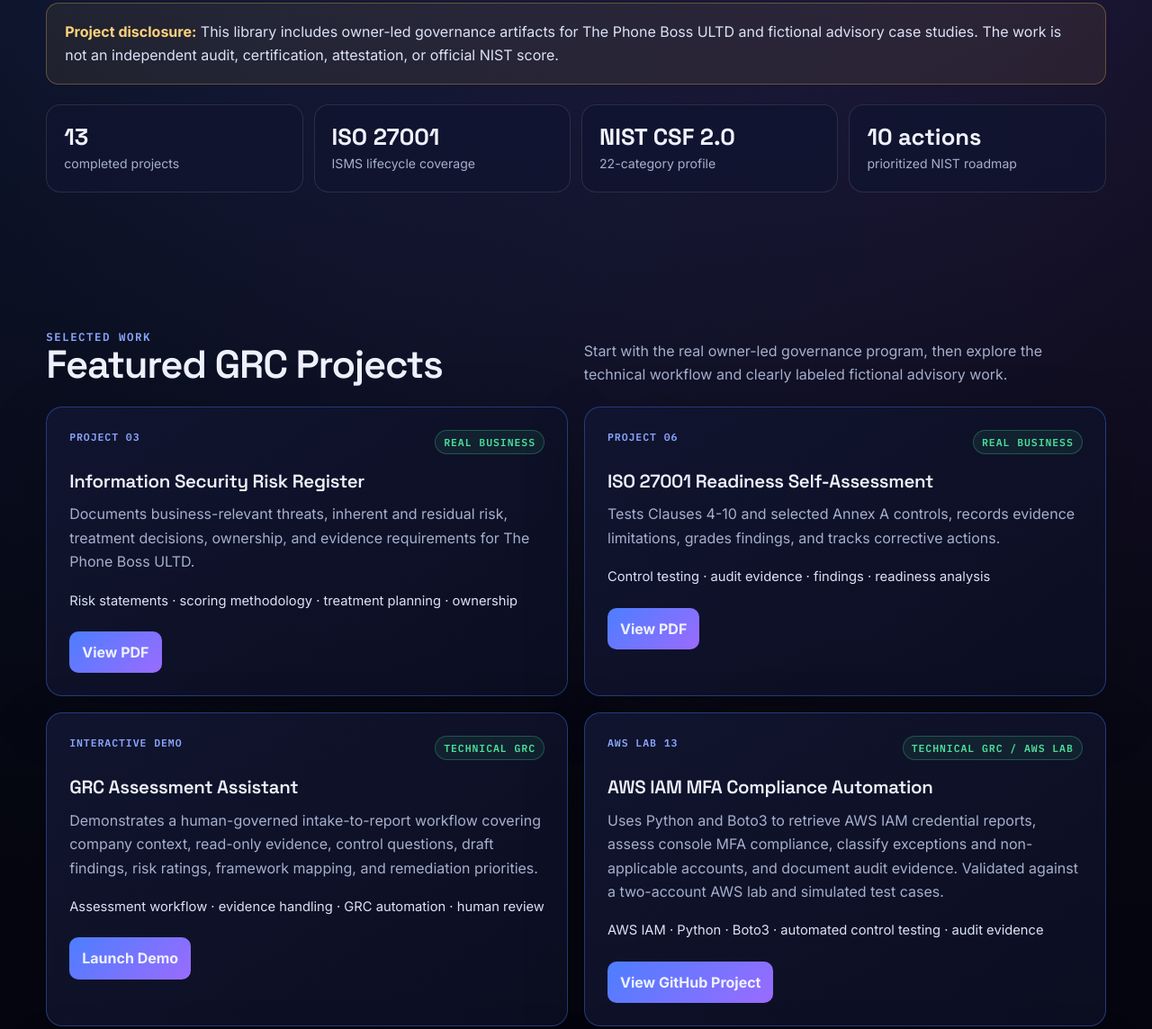
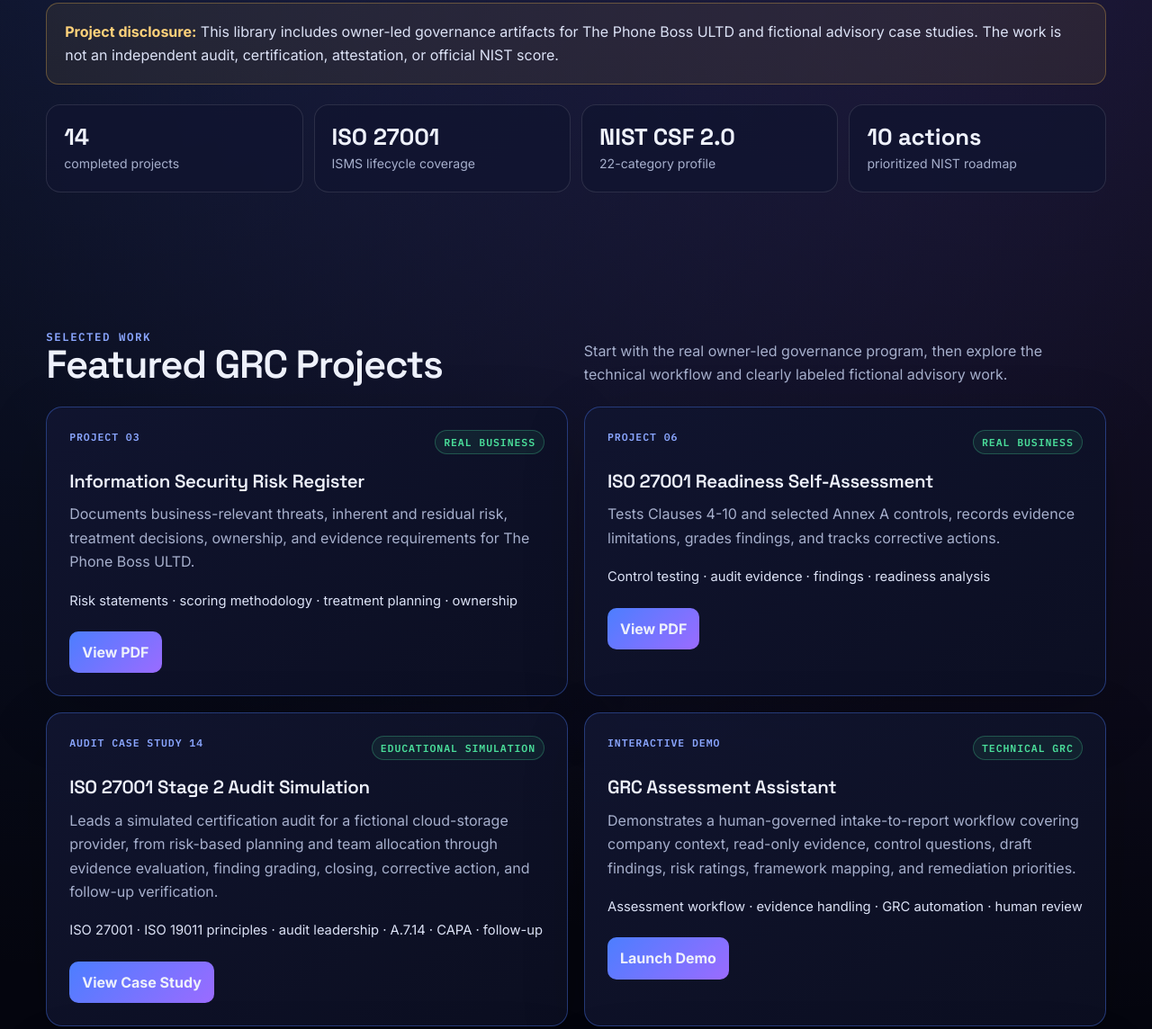
Before and after one commit to RichVince/R-Vincent, a plain HTML site: page grc-projects.html in a window 1280 px wide. Shown: the part 477-1621 px from the top of the page at 90% size. Drawn offline with Linux system fonts and the light colour scheme.

Commit message:
Feature ISO 27001 Stage 2 audit case study

```diff
--- a/grc-projects.html
+++ b/grc-projects.html
@@ -22,7 +22,7 @@
       <h1>From security requirements to <span class="gradient">defensible evidence.</span></h1>
       <p>This project library shows an end-to-end, owner-led security governance program for The Phone Boss ULTD: scope and context, risk assessment, control selection, policies, readiness testing, evidence ownership, supplier review, performance metrics, corrective action, and NIST CSF profiling.</p>
       <div class="notice"><strong>Project disclosure:</strong> This library includes owner-led governance artifacts for The Phone Boss ULTD and fictional advisory case studies. The work is not an independent audit, certification, attestation, or official NIST score.</div>
-      <div class="summary"><div class="metric"><b>13</b><span>completed projects</span></div><div class="metric"><b>ISO 27001</b><span>ISMS lifecycle coverage</span></div><div class="metric"><b>NIST CSF 2.0</b><span>22-category profile</span></div><div class="metric"><b>10 actions</b><span>prioritized NIST roadmap</span></div></div>
+      <div class="summary"><div class="metric"><b>14</b><span>completed projects</span></div><div class="metric"><b>ISO 27001</b><span>ISMS lifecycle coverage</span></div><div class="metric"><b>NIST CSF 2.0</b><span>22-category profile</span></div><div class="metric"><b>10 actions</b><span>prioritized NIST roadmap</span></div></div>
     </div></section>
 
     <section class="wrap" aria-labelledby="featured-title">
@@ -30,6 +30,7 @@
       <div class="grid">
         <article class="card featured"><div class="top"><span class="num">Project 03</span><span class="tag">Real Business</span></div><h3>Information Security Risk Register</h3><p>Documents business-relevant threats, inherent and residual risk, treatment decisions, ownership, and evidence requirements for The Phone Boss ULTD.</p><div class="skills">Risk statements · scoring methodology · treatment planning · ownership</div><a class="download" href="grc-project-pdfs/The_Phone_Boss_Information_Security_Risk_Register.pdf" target="_blank" rel="noopener">View PDF</a></article>
         <article class="card featured"><div class="top"><span class="num">Project 06</span><span class="tag">Real Business</span></div><h3>ISO 27001 Readiness Self-Assessment</h3><p>Tests Clauses 4-10 and selected Annex A controls, records evidence limitations, grades findings, and tracks corrective actions.</p><div class="skills">Control testing · audit evidence · findings · readiness analysis</div><a class="download" href="grc-project-pdfs/The_Phone_Boss_ISO_27001_Certification_Readiness_Self_Assessment.pdf" target="_blank" rel="noopener">View PDF</a></article>
+        <article class="card featured"><div class="top"><span class="num">Audit Case Study 14</span><span class="tag">Educational Simulation</span></div><h3>ISO 27001 Stage 2 Audit Simulation</h3><p>Leads a simulated certification audit for a fictional cloud-storage provider, from risk-based planning and team allocation through evidence evaluation, finding grading, closing, corrective action, and follow-up verification.</p><div class="skills">ISO 27001 · ISO 19011 principles · audit leadership · A.7.14 · CAPA · follow-up</div><a class="download" href="iso-27001-stage-2-audit-simulation.html">View Case Study</a></article>
         <article class="card featured"><div class="top"><span class="num">Interactive Demo</span><span class="tag">Technical GRC</span></div><h3>GRC Assessment Assistant</h3><p>Demonstrates a human-governed intake-to-report workflow covering company context, read-only evidence, control questions, draft findings, risk ratings, framework mapping, and remediation priorities.</p><div class="skills">Assessment workflow · evidence handling · GRC automation · human review</div><a class="download" href="assessment-assistant.html" target="_blank" rel="noopener">Launch Demo</a></article>
         <article class="card featured"><div class="top"><span class="num">AWS Lab 13</span><span class="tag">Technical GRC / AWS Lab</span></div><h3>AWS IAM MFA Compliance Automation</h3><p>Uses Python and Boto3 to retrieve AWS IAM credential reports, assess console MFA compliance, classify exceptions and non-applicable accounts, and document audit evidence. Validated against a two-account AWS lab and simulated test cases.</p><div class="skills">AWS IAM · Python · Boto3 · automated control testing · audit evidence</div><a class="download" href="https://github.com/RichVince/aws-iam-mfa-compliance" target="_blank" rel="noopener noreferrer">View GitHub Project</a></article>
         <article class="card featured"><div class="top"><span class="num">GRC Engineering Lab 01</span><span class="tag">Identity Governance Automation</span></div><h3>Identity Deprovisioning Compliance Automation</h3><p>Uses Python to test whether terminated-user accounts are disabled within a defined 24-hour policy window, calculate deprovisioning timelines, identify compliance exceptions, and support documented remediation follow-up.</p><div class="skills">Python · IAM governance · control testing · exception reporting · remediation tracking</div><a class="download" href="https://github.com/RichVince/grc-identity-deprovisioning-automation" target="_blank" rel="noopener noreferrer">View GitHub Project</a></article>
```
